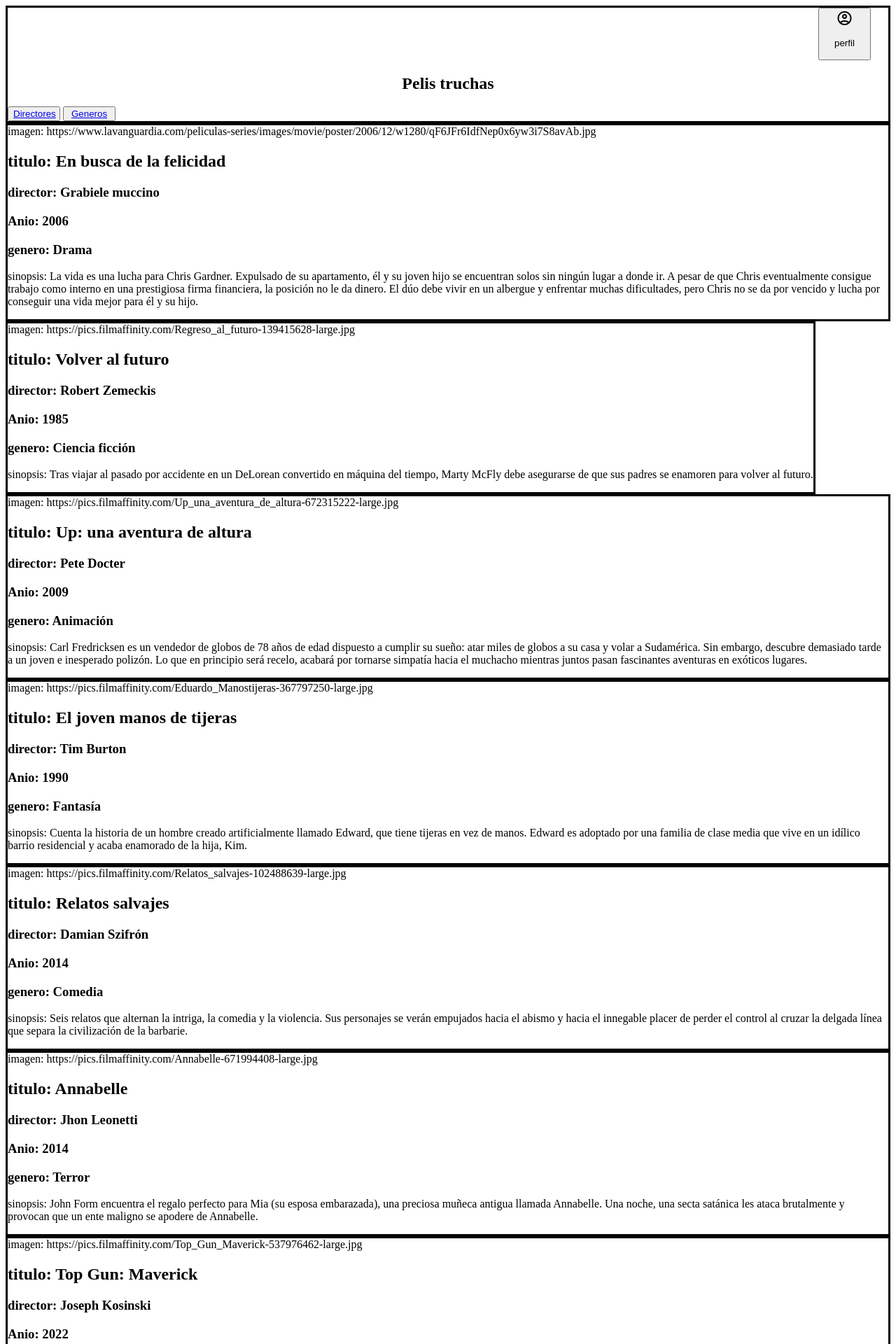
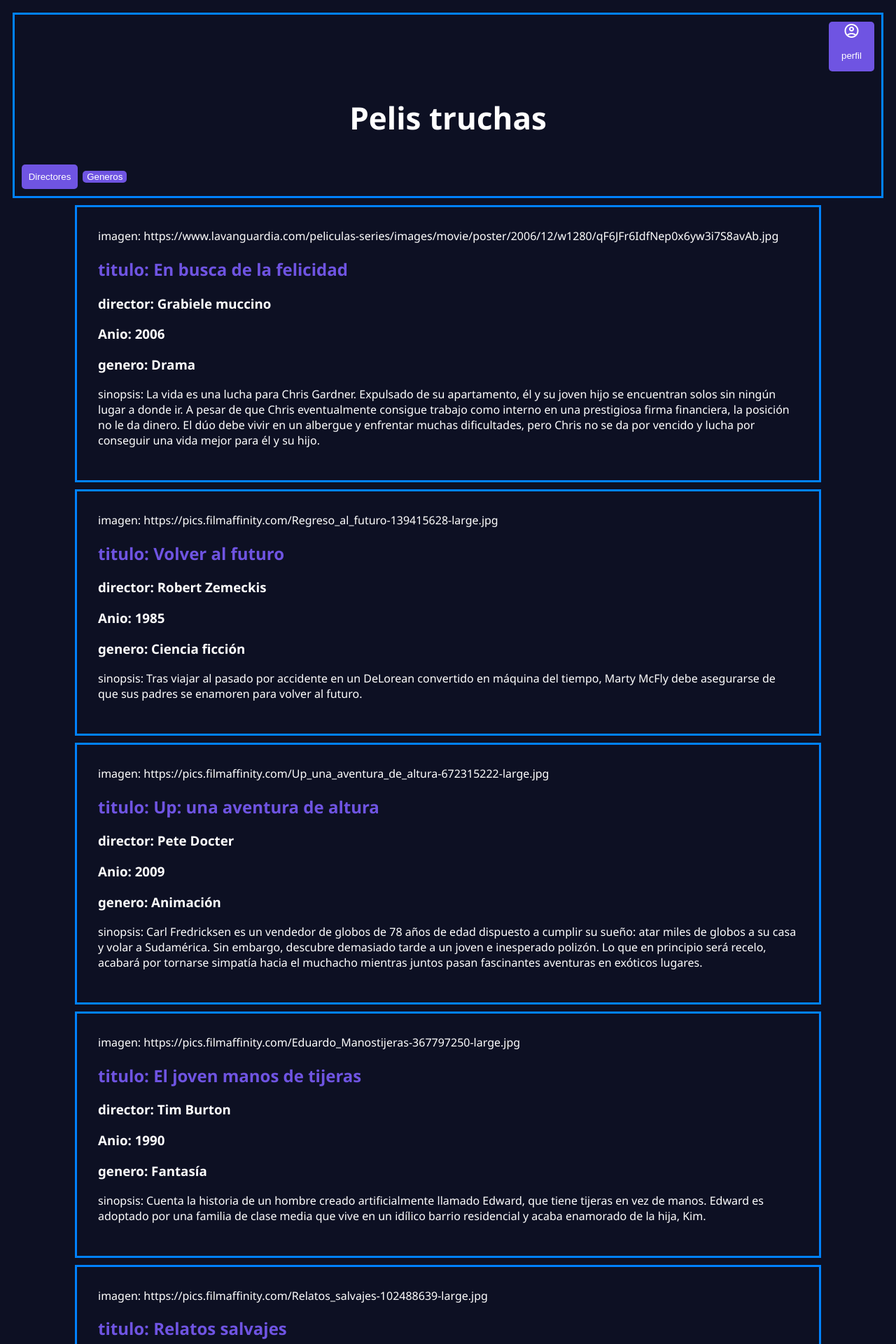
Before and after one commit to Sofii2301/Proyecto-Final---Programacion-2, a Flask app: page / in a window 1280 px wide. Shown: the top 1920 px of the page at 70% size. Run offline with Flask 2, Linux system fonts and the light colour scheme.

Commit message:
Estilos index

```diff
--- a/static/css/estilos_index.css
+++ b/static/css/estilos_index.css
@@ -1,35 +1,77 @@
 /* estilos nav */
-nav{
+nav {
     display: flex;
     flex-direction: column;
-    border: 1mm solid black;
+    border: 1mm solid rgb(0, 130, 255);
+    margin: 5px;
+    padding: 10px;
 }
-h1{
+
+body {
+    background-color: rgb(13, 16, 35);
+    font-family: 'Montserrat', "Segoe UI", "Helvetica Neue", Arial, "Noto Sans", sans-serif, "Apple Color Emoji", "Segoe UI Emoji", "Segoe UI Symbol", "Noto Color Emoji";
+    color: white;
+    padding: 5px;
+}
+
+h1 {
     align-self: center;
+    font-size: 44px;
 }
-a{
-    width: 100px;
+
+h2 {
+    color: #6f54e2;
+}
+
+a {
     align-self: flex-end;
+    text-decoration: none;
+    color: white;
 }
-button{
-    width: 75px;
+
+button {
+    border-radius: 5px;
+    color:white;
+    background-color: #6f54e2;
+    border-style: hidden;
+    cursor: pointer;
+    text-decoration: none;
+}
+
+.boton-menu {
+    width: 65px;
     height: auto;
 }
+
+.boton-barra {
+    width: 80px;
+    height: 35px;
+    margin-right: 3px;
+}
+
 /* estilos peliculas */
-main{
-    display: flex;
-    flex-wrap: wrap;
-}
-#contenedor-central{
+main {
     display: flex;
     flex-direction: column;
     flex-wrap: wrap;
 }
-article{
+
+#contenedor-central {
+    display: flex;
+    flex-direction: column;
+    flex-wrap: wrap;
+}
+
+article {
+    align-self: center;
+    width: 1000px;
     min-width: 300px;
-    border: 1mm solid black;
+    border: 1mm solid rgb(0, 130, 255);
+    padding: 30px;
+    margin: 5px;
 }
+
 /* estilo footer */
-footer{
+footer {
     align-self: center;
 }
```
